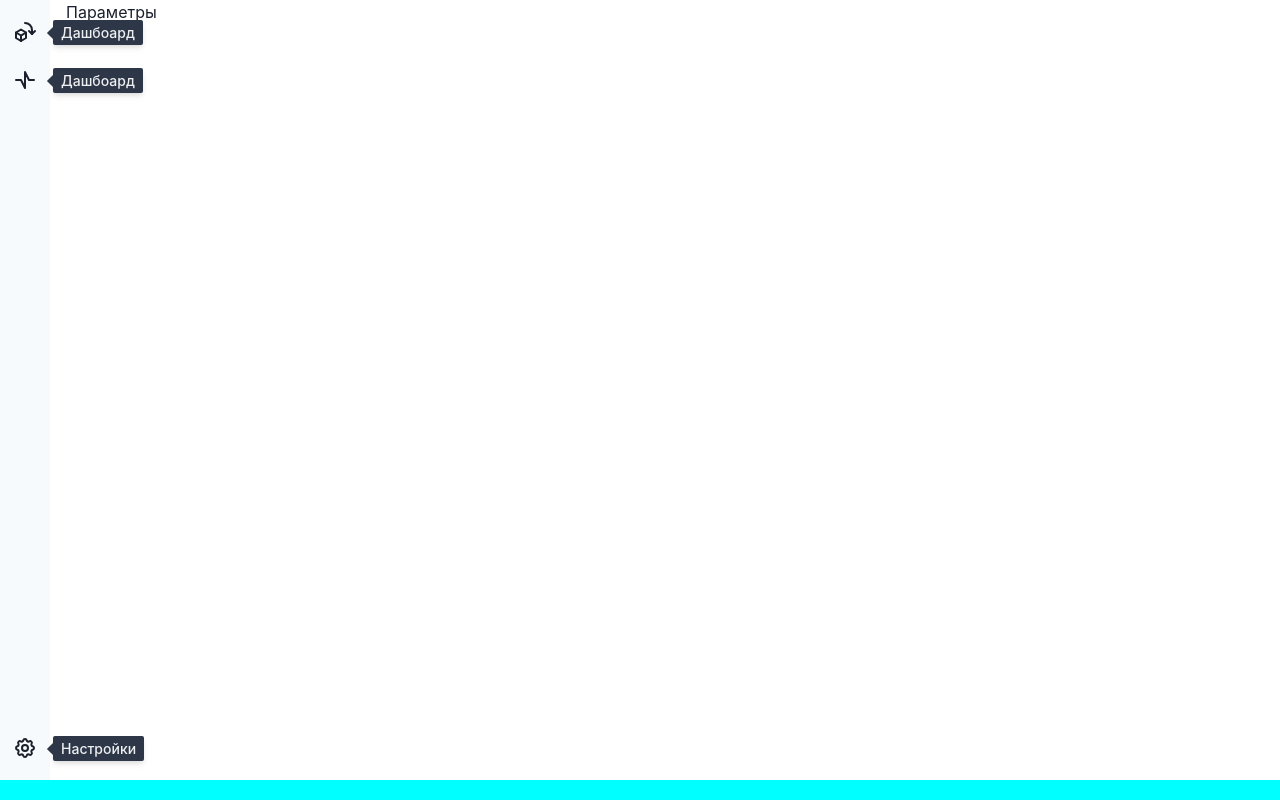
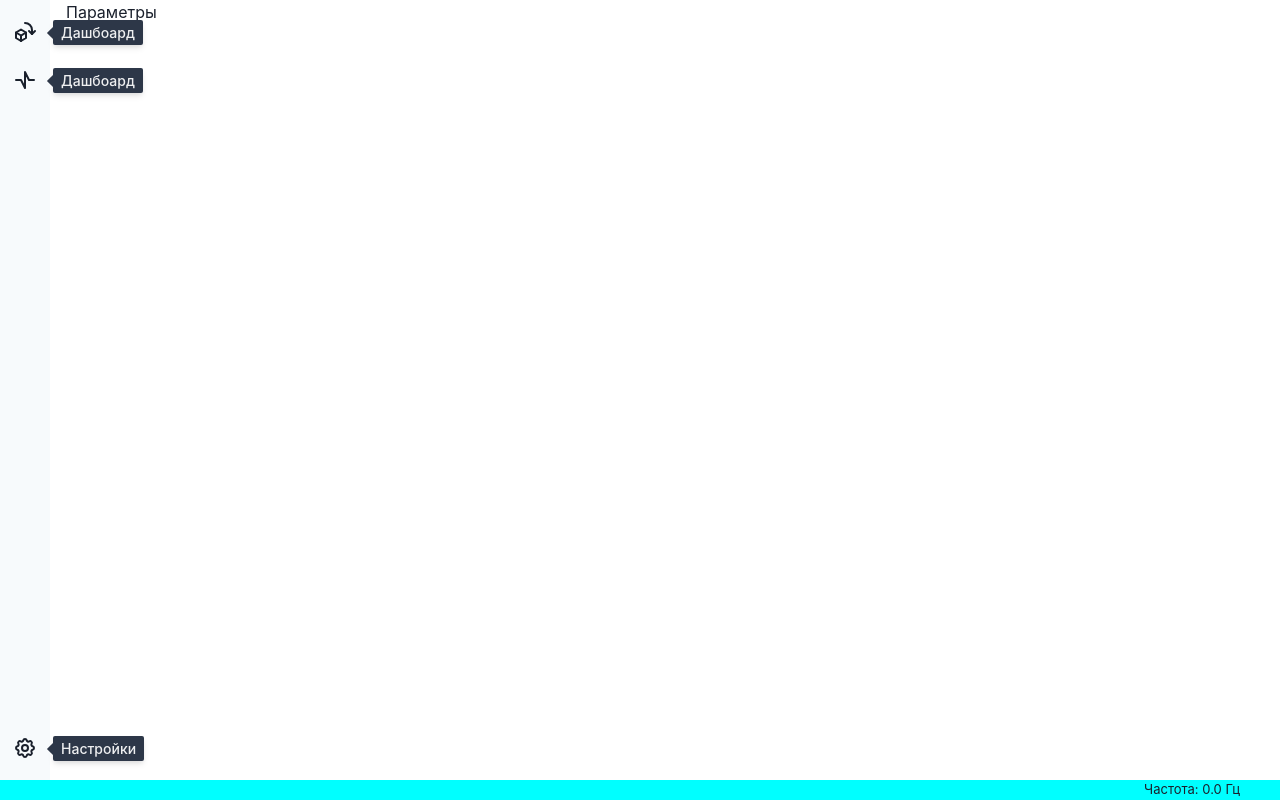
Before and after one commit to maksimio/csidealer, a React (Create React App) app in the folder client/: page /settings in a window 1280 px wide. Built offline with nearby package versions, Linux system fonts and the light colour scheme; no server answers; what webgl-plot would draw is missing.

Commit message:
подсчет частоты

```diff
--- a/client/src/components/Statusbar.tsx
+++ b/client/src/components/Statusbar.tsx
@@ -1,7 +1,15 @@
+import { Box } from '@chakra-ui/react'
+import { useApplication } from 'hooks'
+import { observer } from 'mobx-react-lite'
 import { FC } from 'react'
 
-const Statusbar: FC = () => {
-  return null
-}
+const Statusbar: FC = observer(() => {
+  const { csiStore } = useApplication()
+  return (
+    <Box mr={10} fontSize={13} textAlign="right">
+      Частота: {csiStore.frequency.toFixed(1)} Гц
+    </Box>
+  )
+})
 
 export default Statusbar
--- a/client/src/stores/csiStore.ts
+++ b/client/src/stores/csiStore.ts
@@ -57,4 +57,16 @@ export default class CsiStore {
 
     this.updFlag = !this.updFlag
   }
+
+  get frequency(): number {
+    const n = 25
+    const tail = this.packages.slice(-n)
+    const first = tail.at(0)
+    const last = tail.at(-1)
+    if (first === undefined || last === undefined) {
+      return 0
+    }
+    // return (last.info.ts - first.info.ts) / n
+    return n * 1000 / (last.ts - first.ts)
+  }
 }
```
Also changed, not shown: 1 other file (tests, documents, lock files or other folders).
